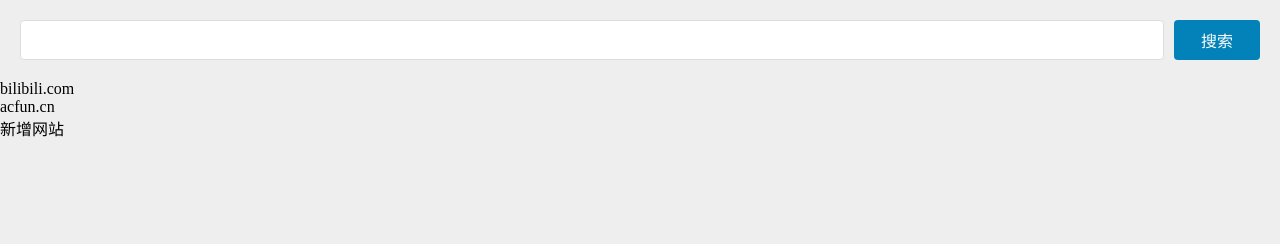
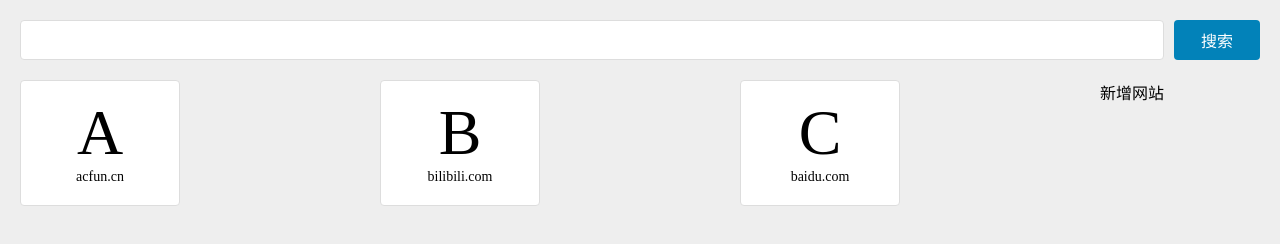
Before and after one commit to alice123guo/nav-1, a plain HTML site: page src/index.html in a window 1280 px wide. Drawn offline with Linux system fonts and the light colour scheme.

Commit message:
3.改中间网站部分，下一步：改新增网站部分

```diff
--- a/src/index.html
+++ b/src/index.html
@@ -18,15 +18,26 @@
     <main class="globalMain">
       <ul class="siteList">
         <li>
-          <div id="site"></div>
-          <div id="logo"></div>
-          <div id="link">bilibili.com</div>
+          <div class="site">
+            <div class="logo">A</div>
+            <div class="link">acfun.cn</div>
+          </div>
         </li>
+
         <li>
-          <div id="site"></div>
-          <div id="logo"></div>
-          <div id="link">acfun.cn</div>
+          <div class="site">
+            <div class="logo">B</div>
+            <div class="link">bilibili.com</div>
+          </div>
         </li>
+
+        <li>
+          <div class="site">
+            <div class="logo">C</div>
+            <div class="link">baidu.com</div>
+          </div>
+        </li>
+
         <li>
           <div class="addButton">新增网站</div>
         </li>
--- a/src/style.css
+++ b/src/style.css
@@ -3,6 +3,10 @@
   margin: 0;
   padding: 0;
   box-sizing: border-box;
+}
+ol,
+ul {
+  list-style: none;
 }
 *:before,
 *:after {
@@ -43,12 +47,37 @@
 .globalMain {
 }
 .siteList {
+  display: flex;
+  justify-content: space-between;
+  flex-wrap: wrap;
+  margin: 20px 20px;
+}
+.siteList > li {
+  margin-bottom: 10px;
 }
 .siteList .site {
+  width: 160px;
+  display: flex;
+  justify-content: center;
+  align-items: center;
+  flex-direction: column;
+  background-color: white;
+  border: 1px solid #ddd;
+  border-radius: 4px;
+  padding: 20px 0;
 }
 .siteList .site > .logo {
+  width: 64px;
+  height: 64px;
+  font-size: 64px;
+  display: flex;
+  justify-content: center;
+  align-items: center;
 }
 .siteList .site > .link {
+  margin-top: 4px;
+  font-size: 14px;
 }
 .siteList .addButton {
+  width: 160px;
 }
```
Also changed, not shown: 1.md (+24 -1 lines).
